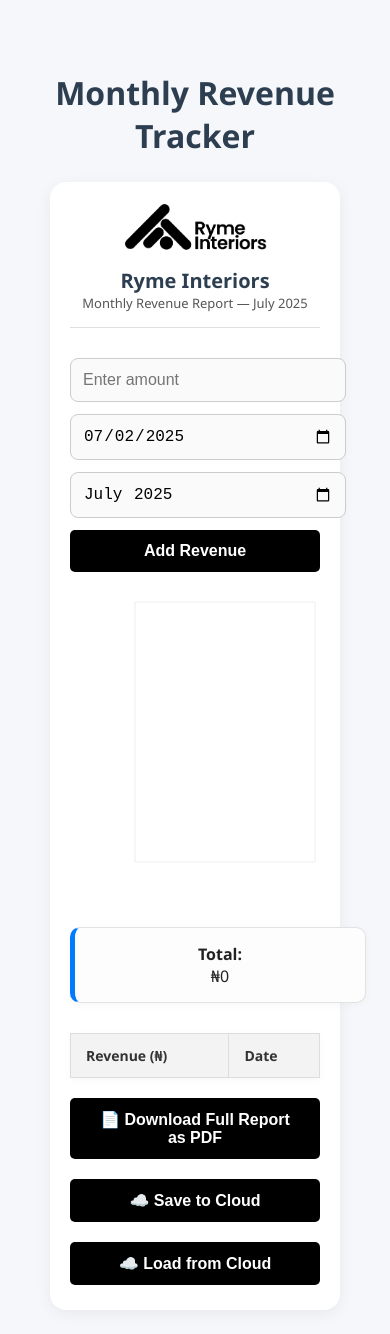
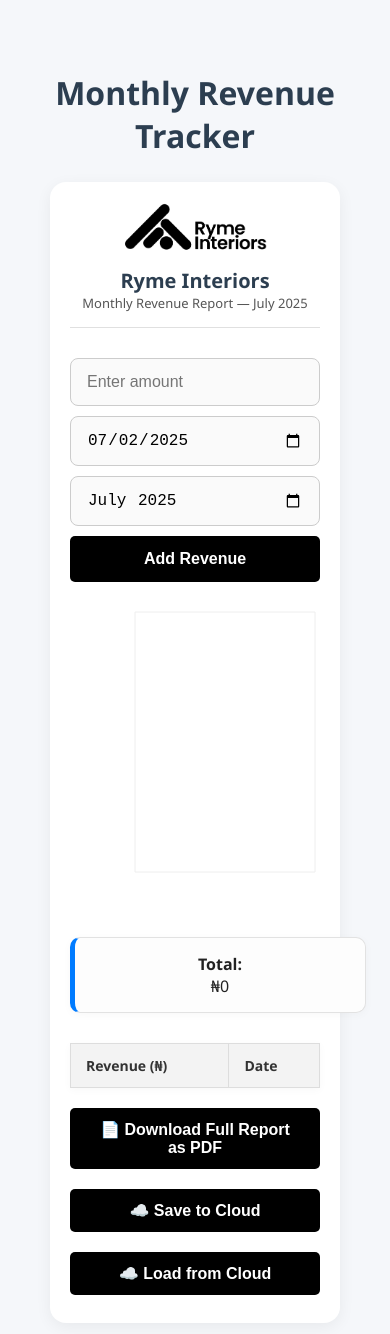
Before and after one commit to Raphdon832/revenue-tracker, a React (Create React App) app: page / in a window 390 px wide. Shown: the top 1334 px of the page. Built offline with nearby package versions, Linux system fonts and the light colour scheme.

Commit message:
Update index.css

```diff
--- a/src/index.css
+++ b/src/index.css
@@ -184,17 +184,31 @@ button:hover {
 @media (max-width: 600px) {
   .card {
     padding: 20px;
+    box-sizing: border-box;
   }
 
   .input-group {
     flex-direction: column;
     align-items: stretch;
+    gap: 10px;
   }
 
   .input-group input,
   .input-group button {
     width: 100%;
-    max-width: 100%;
+    box-sizing: border-box;
+    padding: 14px 16px;
+    font-size: 16px;
+  }
+
+  .center-button {
+    flex-direction: column;
+    align-items: stretch;
+  }
+
+  .center-button button {
+    width: 100%;
+    margin: 8px 0;
   }
 
   .stats {
@@ -203,21 +217,8 @@ button:hover {
   }
 
   .stat-card {
+    width: 100%;
     flex: 1 1 auto;
-    width: 100%;
-  }
-
-  .revenue-table-container {
-    overflow-x: auto;
-  }
-
-  .center-button {
-    flex-direction: column;
-  }
-
-  .center-button button {
-    width: 100%;
-    margin: 5px 0;
   }
 
   .report-logo {
@@ -231,4 +232,8 @@ button:hover {
   .report-title p {
     font-size: 13px;
   }
+
+  .revenue-table-container {
+    overflow-x: auto;
+  }
 }
```
